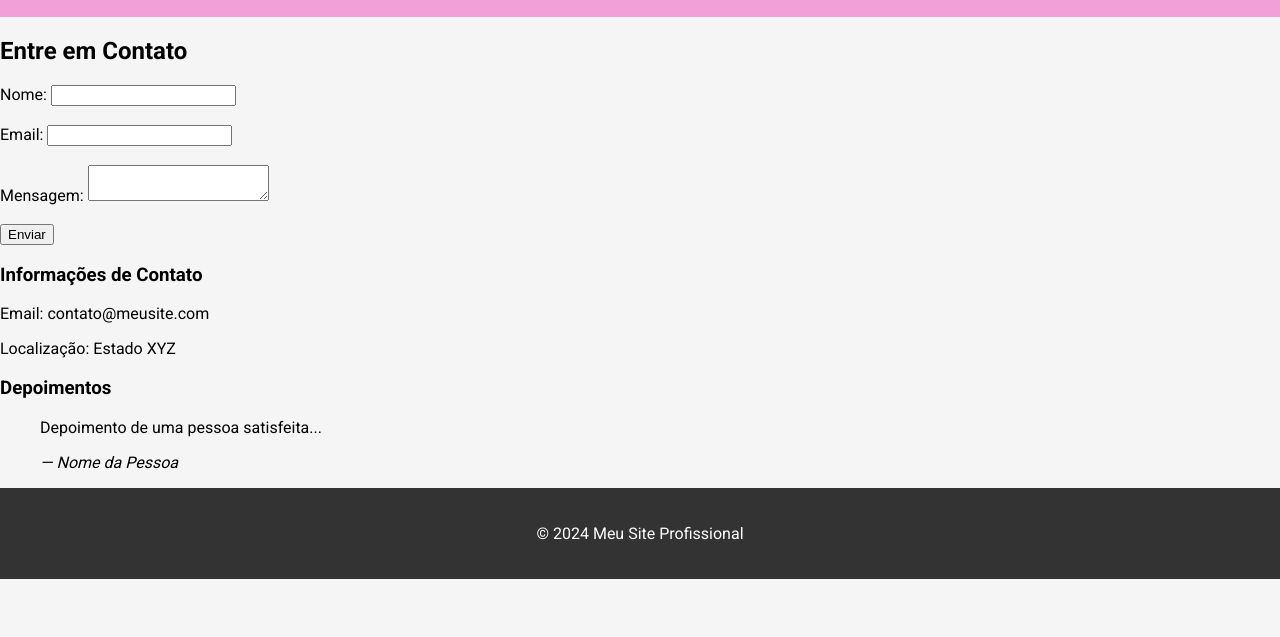
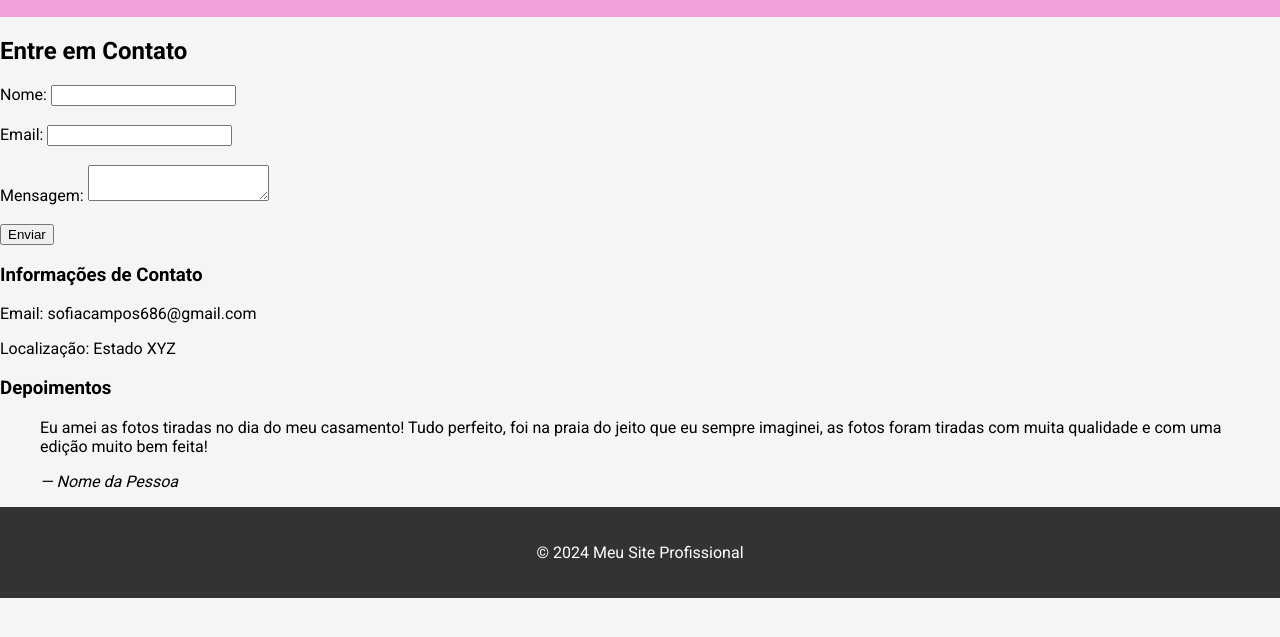
Before and after one commit to Soso1010/blogpessoal, a plain HTML site: page contato.html in a window 1280 px wide. Shown: the part 75-712 px from the top of the page. Drawn offline with Linux system fonts and the light colour scheme.

Commit message:
Update contato.html

```diff
--- a/contato.html
+++ b/contato.html
@@ -35,11 +35,11 @@
                 <button type="submit">Enviar</button>
             </form>
             <h3>Informações de Contato</h3>
-            <p>Email: contato@meusite.com</p>
+            <p>Email: sofiacampos686@gmail.com</p>
             <p>Localização: Estado XYZ</p>
             <h3>Depoimentos</h3>
             <blockquote>
-                <p>Depoimento de uma pessoa satisfeita...</p>
+                <p>Eu amei as fotos tiradas no dia do meu casamento! Tudo perfeito, foi na praia do jeito que eu sempre imaginei, as fotos foram tiradas com muita qualidade e com uma edição muito bem feita!</p>
                 <cite>— Nome da Pessoa</cite>
             </blockquote>
         </section>
```
